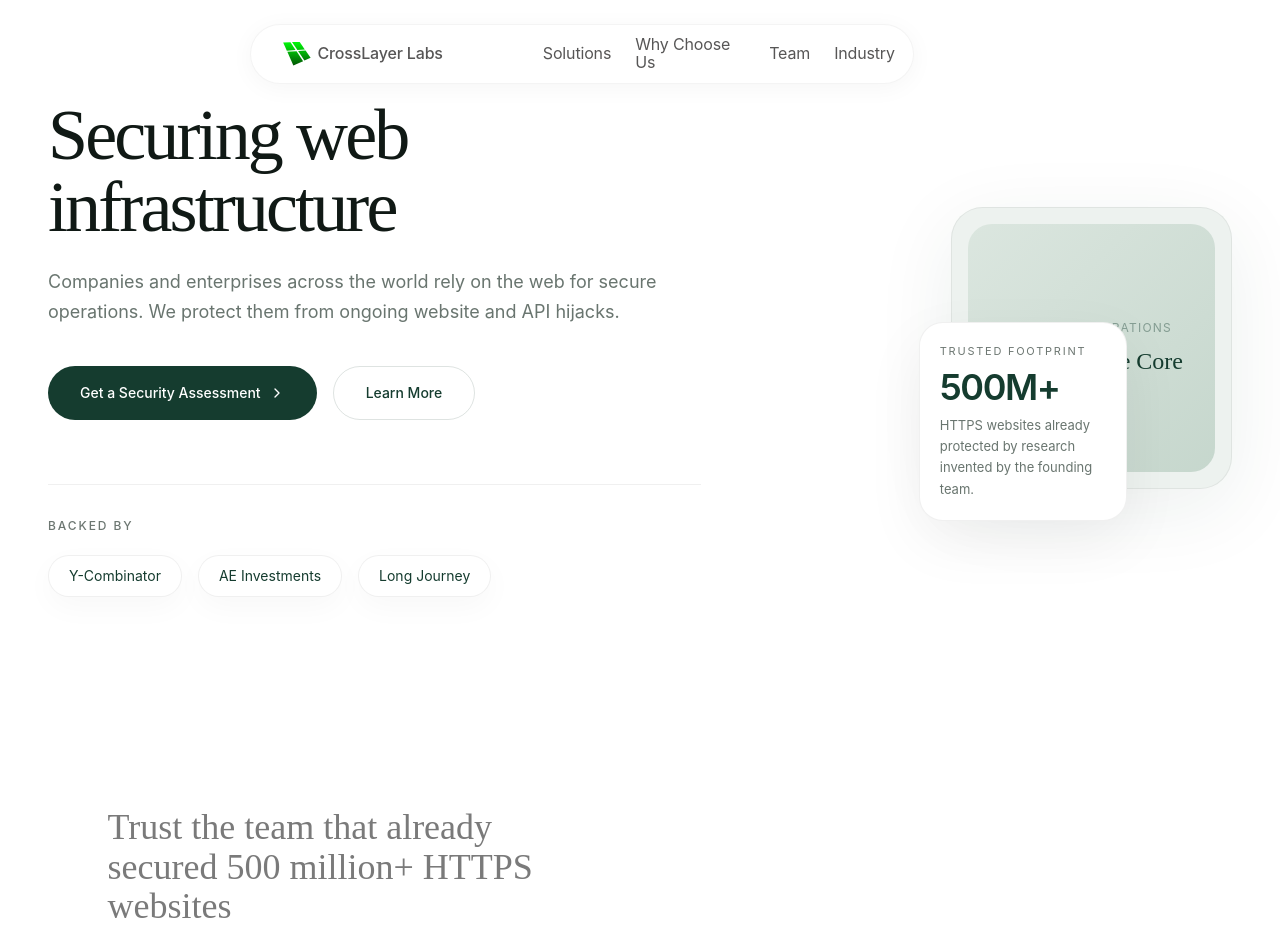
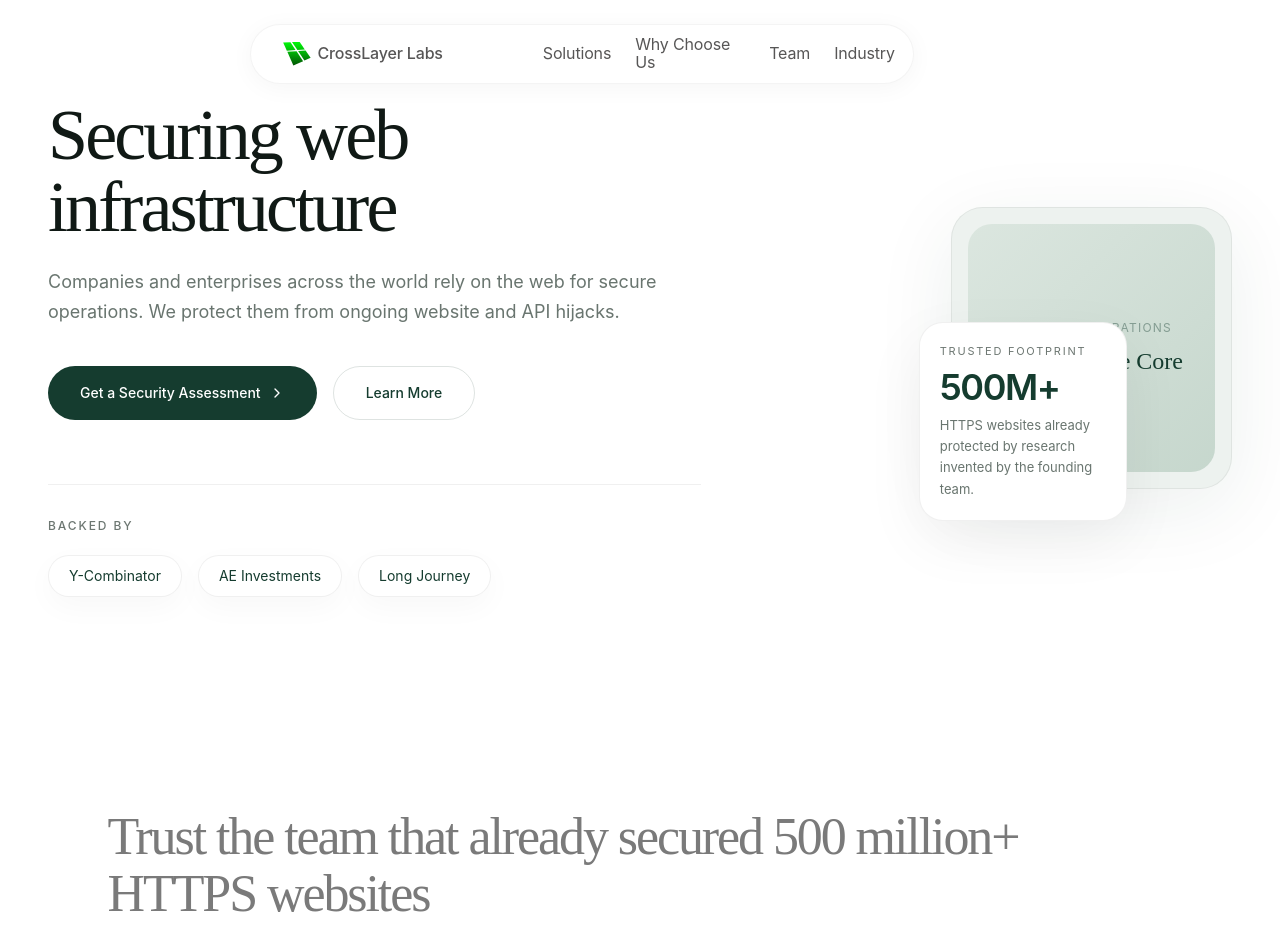
Before and after one commit to Ux-Geek/Crosslayer-Labs, a Next.js app: page / in a window 1280 px wide. Shown: the top 952 px of the page. Built offline with nearby package versions, Linux system fonts and the light colour scheme; a web font is replaced by a local one.

Commit message:
style: update WhyUs section heading typography to match Team section design

```diff
--- a/src/components/WhyUs.tsx
+++ b/src/components/WhyUs.tsx
@@ -28,13 +28,12 @@
 export default function WhyUs() {
   return (
     <section id="why-us" className="mx-auto max-w-[1065px] px-5 py-24 md:px-0 lg:py-32">
-      {/* Title — 36px, 500, #7A7A7A, width 462px */}
+      {/* Title — Gowun Batang, same size as Team section */}
       <motion.h2
         initial={{ opacity: 0, y: 20 }}
         whileInView={{ opacity: 1, y: 0 }}
         viewport={{ once: true }}
-        className="font-display mb-[59px] text-[36px] font-medium leading-[110%] text-[#7A7A7A]"
-        style={{ width: "462px" }}
+        className="font-display mb-[59px] text-[42px] leading-[1.1] tracking-[-0.04em] text-[#7A7A7A] md:text-[52px]"
       >
         Trust the team that already secured 500 million+ HTTPS websites
       </motion.h2>
```
